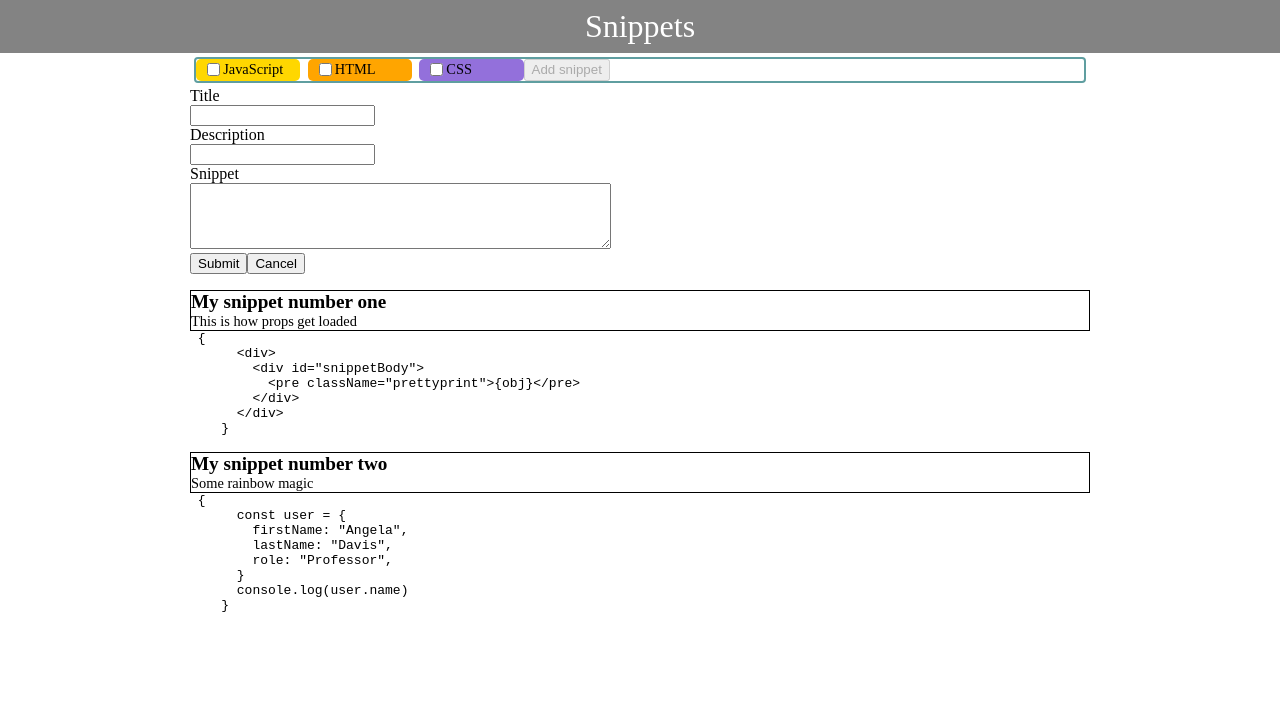
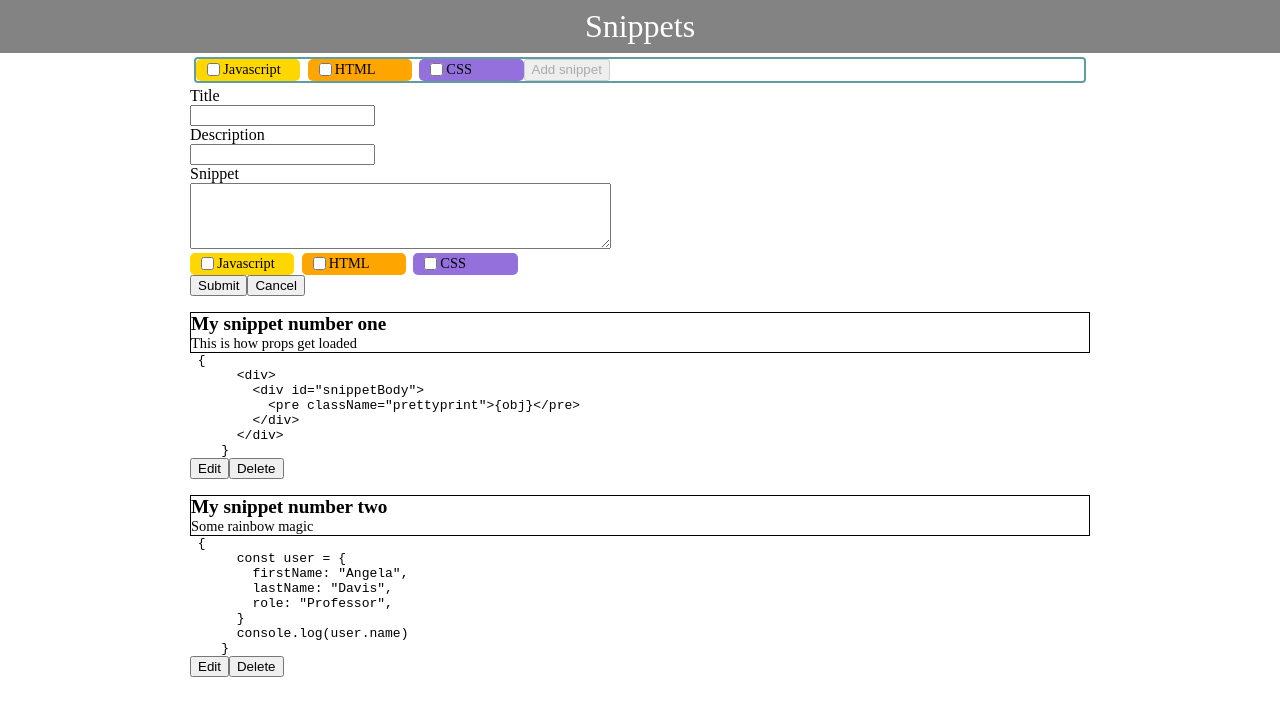
Before and after one commit to ivanburda1986/snippets, a React (Create React App) app: page / in a window 1280 px wide. Both pictures are taken after a click on the button "Add snippet". Shown: the top 716 px of the page. Built offline with nearby package versions, Linux system fonts and the light colour scheme.

Commit message:
add labels

```diff
--- a/src/components/AddSnippetForm/AddSnippetForm.module.css
+++ b/src/components/AddSnippetForm/AddSnippetForm.module.css
@@ -1,3 +1,7 @@
 .AddSnippetForm {
   margin-bottom: 1rem;
 }
+
+.labelSelection {
+  display: flex;
+}
--- a/src/components/AddSnippetForm/AddSnippetForm.tsx
+++ b/src/components/AddSnippetForm/AddSnippetForm.tsx
@@ -1,9 +1,11 @@
 import React, { useContext, useState } from "react";
+import { labels } from "../../config/config";
 import sharedStyles from "../sharedStyles/sharedStyles.module.css";
 import styles from "./AddSnippetForm.module.css";
 import { AppContext } from "../../context/context";
+import { Label } from "../Label/Label";
 
-export function AddSnippetForm() {
+export const AddSnippetForm = React.memo(() => {
   const mycontext = useContext(AppContext);
   const [title, setTitle] = useState("");
   const [description, setDescription] = useState("");
@@ -36,6 +38,11 @@ export function AddSnippetForm() {
         <input type="text" id="SnippetInputDescription" name="SnippetInputDescription" value={description} onChange={(event) => setDescription(event.target.value)} />
         <label htmlFor="SnippetInputContent">Snippet</label>
         <textarea id="SnippetInputDescription" name="SnippetInputDescription" rows={4} cols={50} value={content} onChange={(event) => setContent(event.target.value)} />
+        <div className={styles.labelSelection}>
+          {labels.map((label) => (
+            <Label name={label.name} bgColor={label.bgColor} />
+          ))}
+        </div>
         <div>
           <button type="submit">Submit</button>
           <button type="button" onClick={mycontext.toggleAddSnippetFormDisplay}>
@@ -45,4 +52,4 @@ export function AddSnippetForm() {
       </form>
     </div>
   );
-}
+});
--- a/src/components/Button/Button.tsx
+++ b/src/components/Button/Button.tsx
@@ -1,8 +1,8 @@
 import React from "react";
 
-export function Button({ title, onClick, disabled }: { title: string; onClick: any; disabled: boolean }) {
+export function Button({ title, onClick, disabled, displayed }: { title: string; onClick: any; disabled: boolean; displayed: "none" | "flex" }) {
   return (
-    <button onClick={onClick} disabled={disabled}>
+    <button onClick={onClick} disabled={disabled} style={{ display: displayed }}>
       {title}
     </button>
   );
--- a/src/components/Header/Header.tsx
+++ b/src/components/Header/Header.tsx
@@ -1,4 +1,5 @@
 import React, { useContext } from "react";
+import { labels } from "../../config/config";
 import classes from "./Header.module.css";
 import sharedStyles from "../sharedStyles/sharedStyles.module.css";
 import { Label } from "../Label/Label";
@@ -13,10 +14,10 @@ export function Header() {
       <div className={classes.headerTitle}>Snippets</div>
       <div className={sharedStyles.container}>
         <div className={classes.headerOptions}>
-          <Label name={"JavaScript"} bgColor={"gold"} />
-          <Label name={"HTML"} bgColor={"orange"} />
-          <Label name={"CSS"} bgColor={"mediumpurple"} />
-          <Button title={"Add snippet"} onClick={mycontext.toggleAddSnippetFormDisplay} disabled={mycontext.showAddSnippetForm} />
+          {labels.map((label) => (
+            <Label name={label.name} bgColor={label.bgColor} />
+          ))}
+          <Button title={"Add snippet"} onClick={mycontext.toggleAddSnippetFormDisplay} disabled={mycontext.showAddSnippetForm} displayed="flex" />
         </div>
       </div>
     </div>
--- a/src/components/Snippet/Snippet.module.css
+++ b/src/components/Snippet/Snippet.module.css
@@ -24,3 +24,7 @@
 .snippet {
   margin-bottom: 1rem;
 }
+
+.footer {
+  display: flex;
+}
--- a/src/components/Snippet/Snippet.tsx
+++ b/src/components/Snippet/Snippet.tsx
@@ -1,9 +1,20 @@
-import React from "react";
+import React, { useState } from "react";
 import sharedStyles from "../sharedStyles/sharedStyles.module.css";
 import styles from "./Snippet.module.css";
 
+import { Button } from "../Button/Button";
+
 export function Snippet({ id, title, description, content, language }: { id: string; title: string; description: string; content: string; language: string }) {
-  const obj = content;
+  const [editing, setEditing] = useState(false);
+
+  function handleEdit() {
+    setEditing(true);
+  }
+
+  function handleCancel() {
+    setEditing(false);
+  }
+
   return (
     <div className={sharedStyles.container}>
       <div className={styles.snippet}>
@@ -13,8 +24,14 @@ export function Snippet({ id, title, description, content, language }: { id: str
         </div>
         <div id="snippetBody" className={styles.body}>
           <pre className="prettyprint">
-            <code className={`lang-${language}`}> {obj}</code>
+            <code className={`lang-${language}`}> {content}</code>
           </pre>
+        </div>
+        <div id="snippetFooter" className={styles.footer}>
+          <Button title={"Edit"} onClick={handleEdit} disabled={editing} displayed={editing ? "none" : "flex"} />
+          <Button title={"Cancel"} onClick={handleCancel} disabled={false} displayed={editing ? "flex" : "none"} />
+          <Button title={"Save"} onClick={() => console.log("hello")} disabled={false} displayed={editing ? "flex" : "none"} />
+          <Button title={"Delete"} onClick={() => console.log("hello")} disabled={false} displayed={"flex"} />
         </div>
       </div>
     </div>
--- /dev/null
+++ b/src/config/config.ts
@@ -0,0 +1,10 @@
+interface label {
+  name: string;
+  abbreviation: string;
+  bgColor: string;
+}
+export const labels: label[] = [
+  { name: "Javascript", abbreviation: "js", bgColor: "gold" },
+  { name: "HTML", abbreviation: "html", bgColor: "orange" },
+  { name: "CSS", abbreviation: "cs", bgColor: "mediumpurple" },
+];
```
